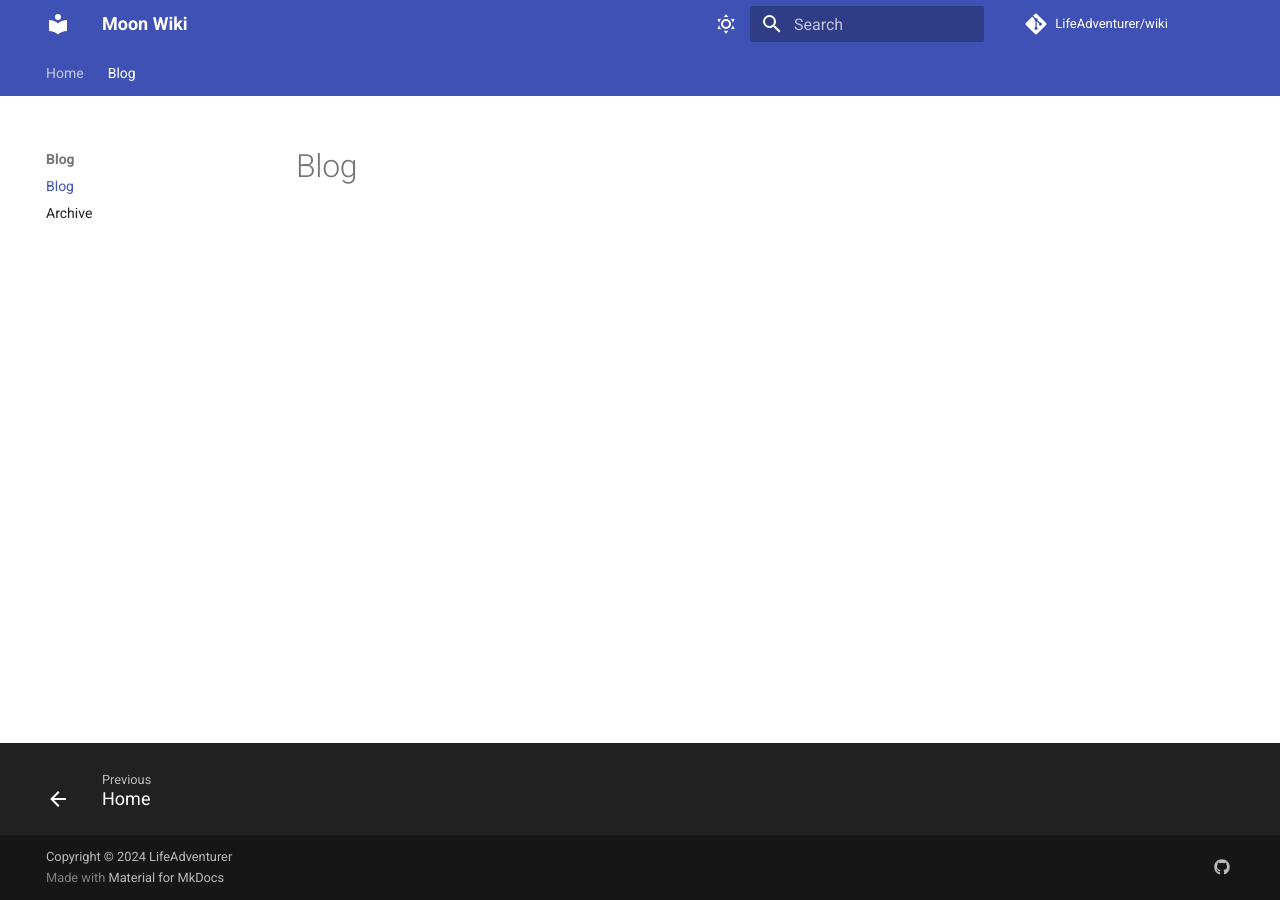
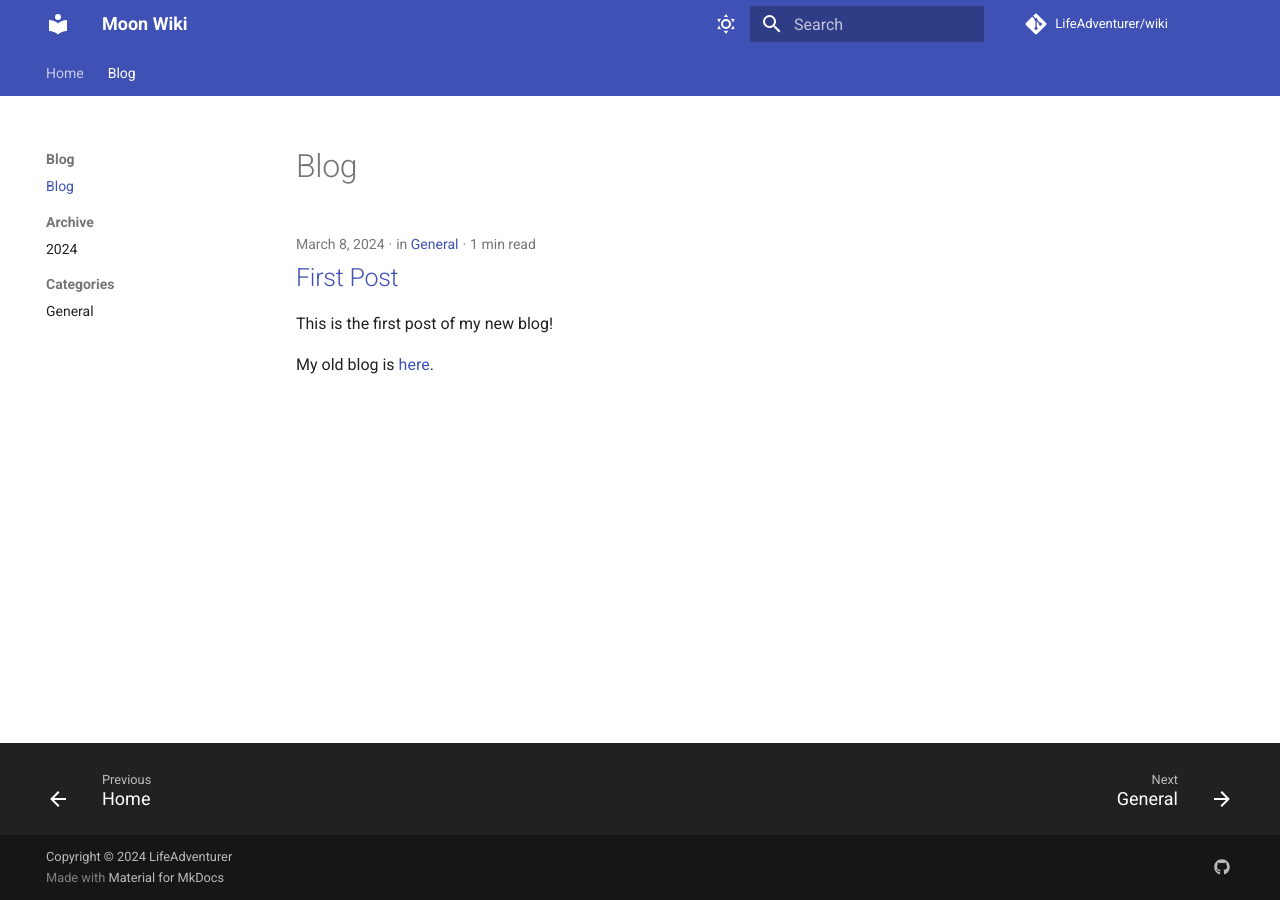
Before and after one commit to LifeAdventurer/wiki, an MkDocs documentation site: the page built from docs/blog/index.md, in a window 1280 px wide. Built offline with MkDocs 1.6.1 and Material for MkDocs 9.7.7, drawn with Linux system fonts in a browser that asks for light colours; comment, search, counter and statistics services are not loaded.

Commit message:
add blog/first-post

```diff
--- /dev/null
+++ b/docs/blog/posts/first-post.md
@@ -0,0 +1,11 @@
+---
+title: First Post
+date: 2024-03-08
+slug: first-post
+categories:
+  - General
+---
+
+This is the first post of my new blog!
+
+My old blog is [here](https://lifeadventurer.github.io/old-blog/).
```
Also changed, not shown: docs/blog/index.md (line endings or trailing spaces).
